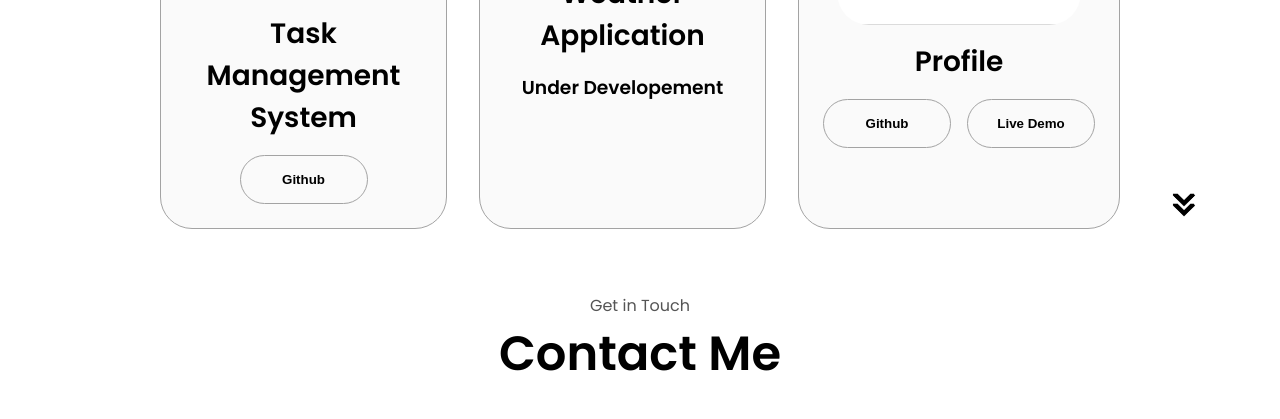
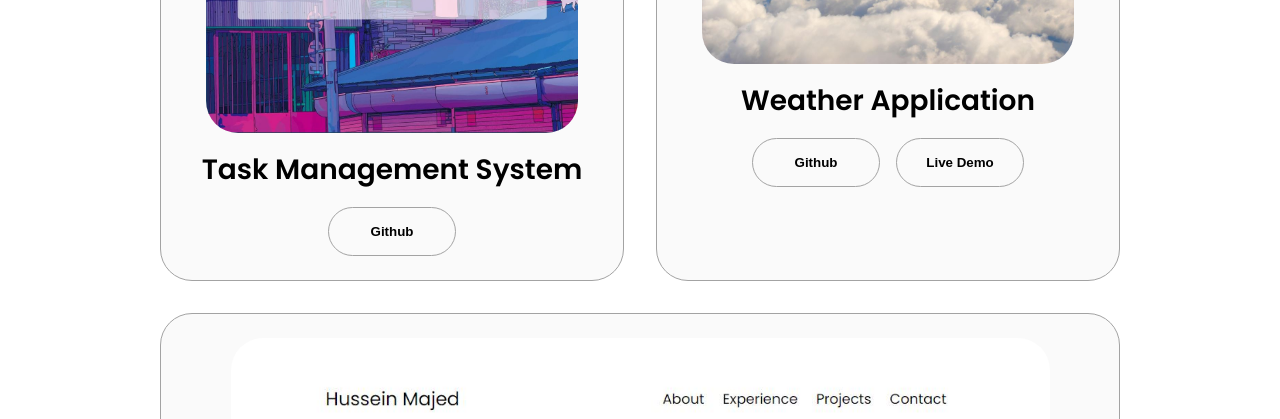
Before and after one commit to hkmajed/Profile, a plain HTML site: page index.html in a window 1280 px wide. Shown: the part 2803-3222 px from the top of the page. Drawn offline with Linux system fonts and the light colour scheme.

Commit message:
weather-app updated

```diff
--- a/index.html
+++ b/index.html
@@ -218,15 +218,14 @@
               <img src="./assets/weaherApp.JPG" alt="weatherApp" class="project-img"/>
             </div>
             <h2 class="experience-sub-title project-title">Weather Application</h2>
-            <h3> Under Developement </h3>
-            <!-- <div class="btn-container">
+            <div class="btn-container">
               <button class="btn btn-color-2 project-btn"
-              onclick="location.href='https://github.com/hkmajed'"> Github
+              onclick="location.href='https://github.com/hkmajed/Weather-App.git'"> Github
               </button>
               <button class="btn btn-color-2 project-btn"
-                onclick="location.href='https://github.com/hkmajed'"> Live Demo
+                onclick="location.href='https://hkmajed.github.io/Weather-App/'"> Live Demo
               </button>
-            </div> -->
+            </div>
           </div>
           <div class="details-container color-container">
             <div class="article-container">
```
